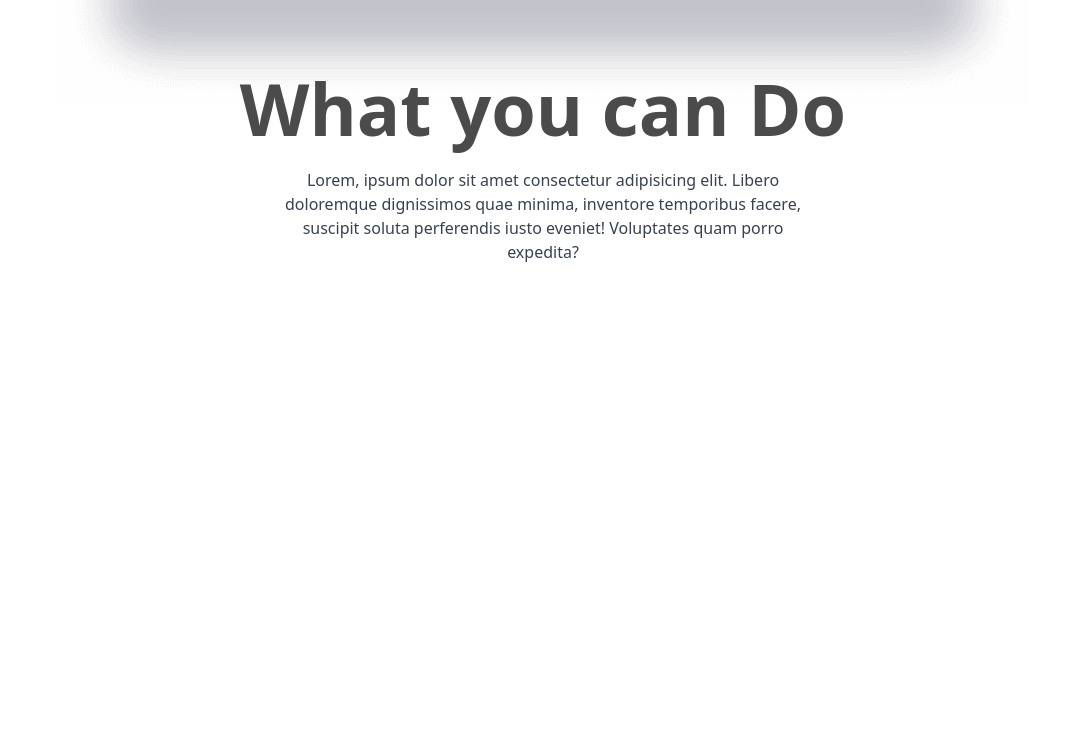
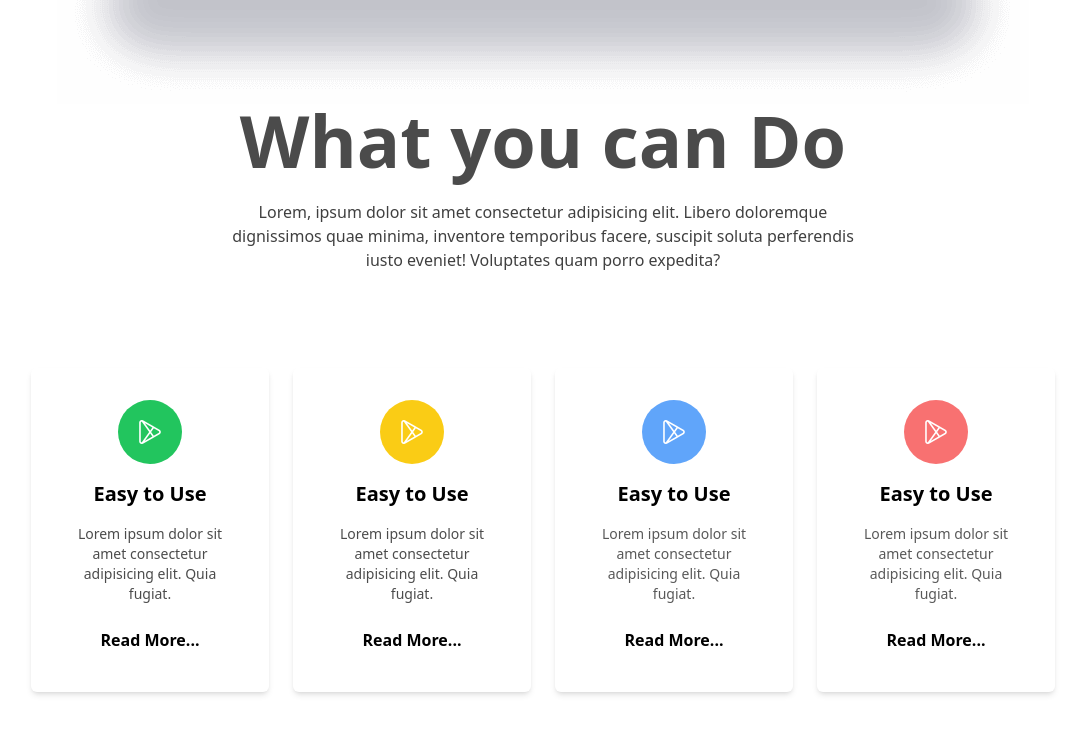
Before and after one commit to mahmudibna1027/app-ie, a plain HTML site: page index.html in a window 1280 px wide. Shown: the part 973-1707 px from the top of the page, without its empty margins (97-1182 px from the left). Before the commit the page ends 1429 px from the top, so only its background shows below. Drawn offline with nearby package versions, Linux system fonts and the light colour scheme.

Commit message:
final commit

```diff
--- a/index.html
+++ b/index.html
@@ -48,12 +48,54 @@
 </div>
    </header>
    <main>
-    <section class="my-48">
+    <section class="my-32 md:my-48 lg:my-56">
+        <div class="text-center  mb-24">
+            <h1 class="lg:text-7xl md:text-6xl text-5xl  font-bold opacity-70 mb-6">What you can Do</h1>
+            <p class="w-[50%] mx-auto opacity-75">Lorem, ipsum dolor sit amet consectetur adipisicing elit. Libero doloremque dignissimos quae minima, inventore temporibus facere, suscipit soluta perferendis iusto eveniet! Voluptates quam porro expedita?</p>
+
+        </div>
         <div class="container mx-auto lg:px-24 px-8">
-<div class="text-center space-y-6">
-    <h1 class="lg:text-7xl md:text-6xl text-5xl  font-bold opacity-70	">What you can Do</h1>
-    <p class="w-[50%] mx-auto text-gray-700">Lorem, ipsum dolor sit amet consectetur adipisicing elit. Libero doloremque dignissimos quae minima, inventore temporibus facere, suscipit soluta perferendis iusto eveniet! Voluptates quam porro expedita?</p>
-
+<div class="grid grid-cols-1 px-8 md:grid-cols-2 lg:grid-cols-4 gap-6">
+    <div class="shadow-md rounded-md p-8 hover:bg-slate-300">
+<div class="bg-green-500 h-16 w-16 rounded-full mx-auto flex justify-center items-center mb-4">
+<img src="tailwindConceptual_01-main/assets/play-store.png" alt="">
+</div>
+<div class="text-center space-y-4">
+    <h6 class="text-xl font-semibold hover:text-green-500">Easy to Use</h6>
+    <p class="text-sm opacity-70">Lorem ipsum dolor sit amet consectetur adipisicing elit. Quia fugiat.</p>
+    <button class="font-semibold hover:border-2 border-green-500 rounded-md px-4 py-2">Read More...</button>
+        </div>
+    </div>
+   <div class="shadow-md rounded-md p-8">
+    <div class="bg-yellow-400 rounded-full h-16 w-16 mx-auto flex justify-center items-center mb-4">
+<img src="tailwindConceptual_01-main/assets/play-store.png" alt="">
+    </div>
+    <div class="text-center space-y-4">
+        <h6 class="text-xl font-semibold">Easy to Use</h6>
+        <p class="opacity-70 text-sm">Lorem ipsum dolor sit amet consectetur adipisicing elit. Quia fugiat.</p>
+        <button class="font-semibold hover:border-2 rounded-md border-yellow-400 px-4 py-2">Read More...</button>
+    </div>
+   </div>
+   <div class="shadow-md rounded-md p-8">
+    <div class="bg-blue-400 h-16 w-16 rounded-full mx-auto flex justify-center items-center mb-4">
+<img src="tailwindConceptual_01-main/assets/play-store.png" alt="">
+    </div>
+    <div class="text-center space-y-4">
+        <h6 class="text-xl font-semibold">Easy to Use</h6>
+        <p class="text-sm opacity-65">Lorem ipsum dolor sit amet consectetur adipisicing elit. Quia fugiat.</p>
+        <button class="font-semibold hover:border-2 border-blue-400 rounded-md px-4 py-2">Read More...</button>
+    </div>
+   </div>
+   <div class="shadow-md rounded-md p-8">
+    <div class="bg-red-400 h-16 w-16 rounded-full flex justify-center items-center mx-auto mb-4">
+        <img src="tailwindConceptual_01-main/assets/play-store.png" alt="">
+    </div>
+    <div class="text-center space-y-4">
+        <h6 class="text-xl font-semibold">Easy to Use</h6>
+        <p class="text-sm opacity-65">Lorem ipsum dolor sit amet consectetur adipisicing elit. Quia fugiat.</p>
+        <button class="font-semibold hover:border-2 border-red-400 px-4 py-2 rounded-md">Read More...</button>
+    </div>
+   </div>
 </div>
         </div>
     </section>
```
